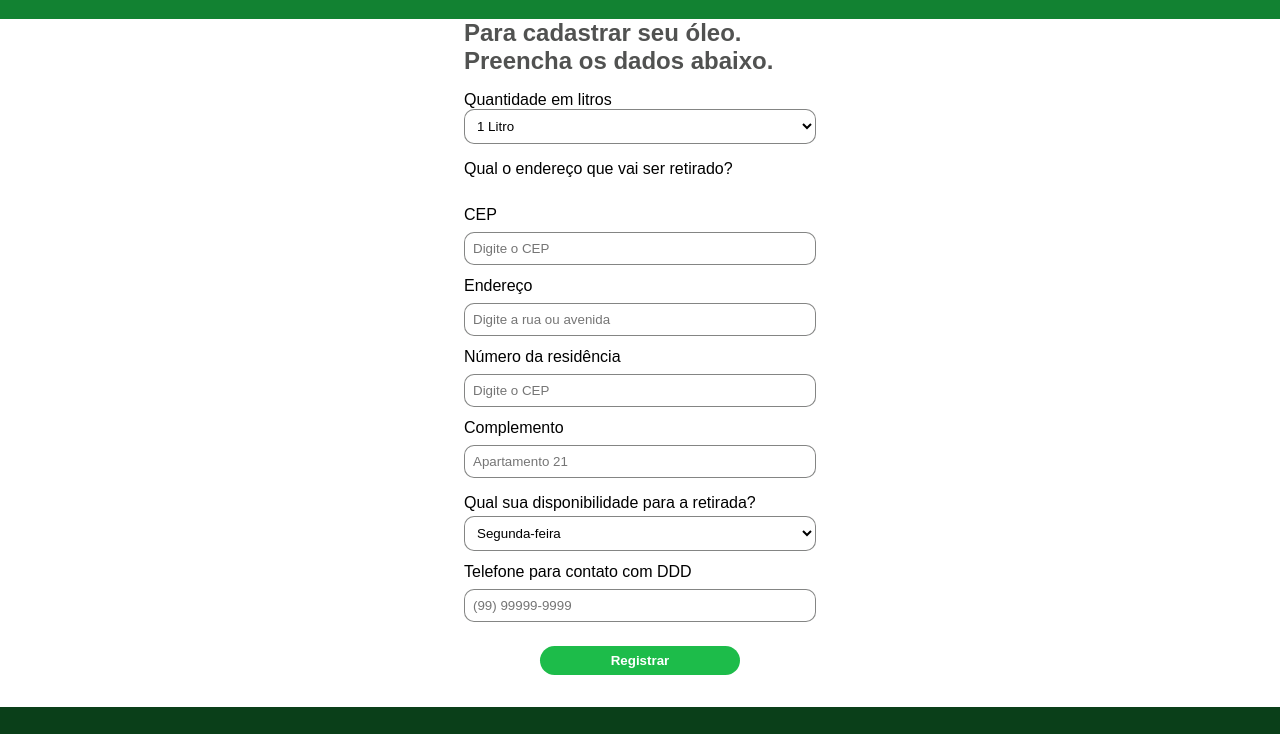
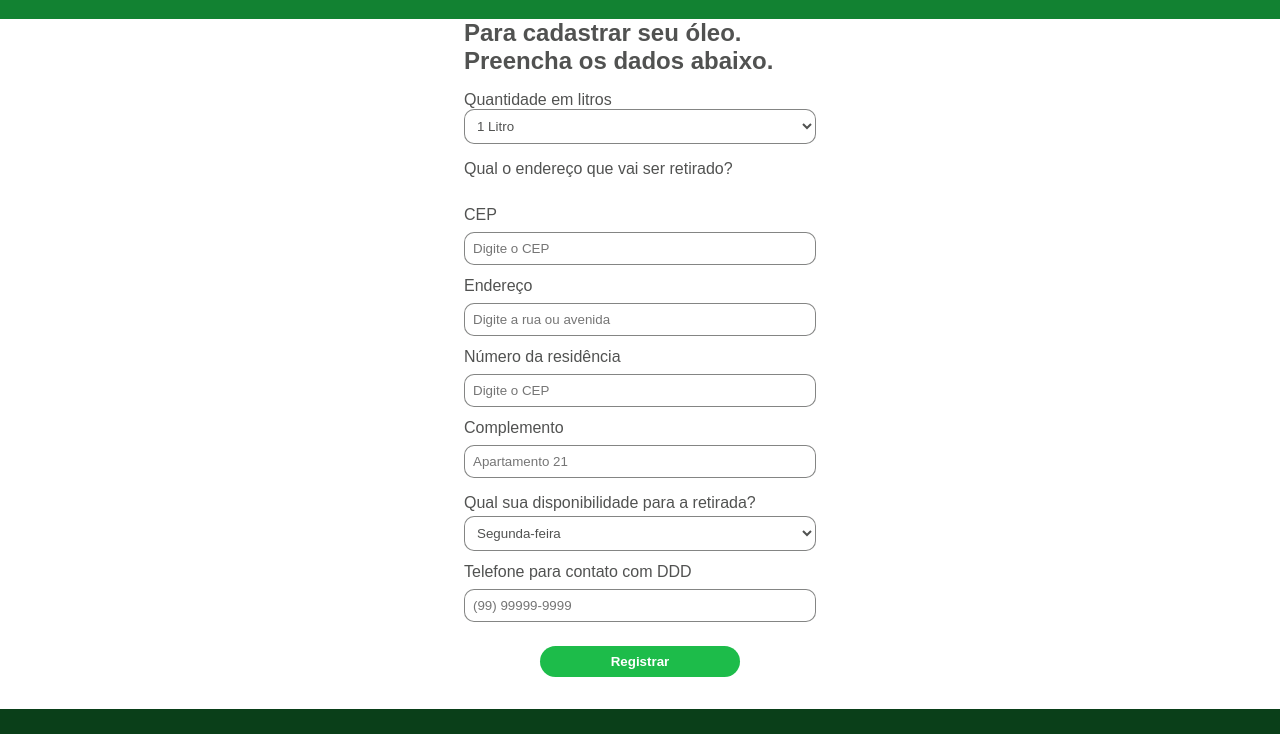
Before and after one commit to teddiur/pi-oleo-front, an Astro site: page /cadastro-oleo in a window 1280 px wide. Shown: the part 61-795 px from the top of the page. Built offline with nearby package versions, Linux system fonts and the light colour scheme; Astro itself is replaced by a stand-in of ours.

Commit message:
fix styles

```diff
--- a/src/components/Button/Button.module.css
+++ b/src/components/Button/Button.module.css
@@ -1,9 +1,9 @@
    .base {
-         border-radius: 15px;
+         border-radius: 1rem;
          min-width: 200px;
          max-width: 90%;
          border: none;
-         padding: 7px 15px;
+         padding: 0.5rem 1rem;
          text-align: center;
          font-weight: 700;
          cursor: pointer;
--- a/src/pages/cadastro-oleo.astro
+++ b/src/pages/cadastro-oleo.astro
@@ -97,12 +97,14 @@ const days = [
     padding: 0 1rem;
     padding-bottom: 2rem;
     max-width: 22rem;
+    color: #515251;
   }
   select {
     padding: 0.5rem;
     border-radius: 10px;
     border: 1px solid rgba(81, 82, 81, 0.7);
     background-color: white;
+    color: #515251;
   }
   form {
     display: flex;
```
